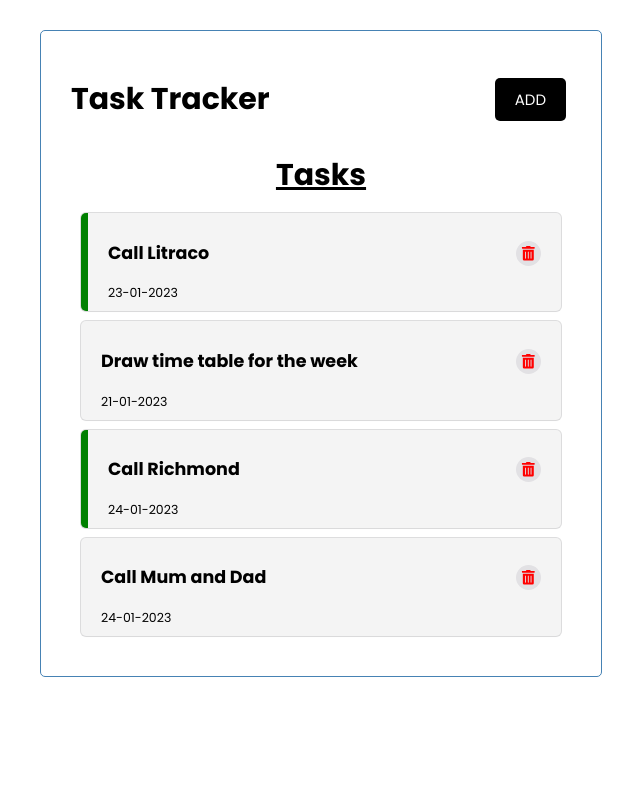
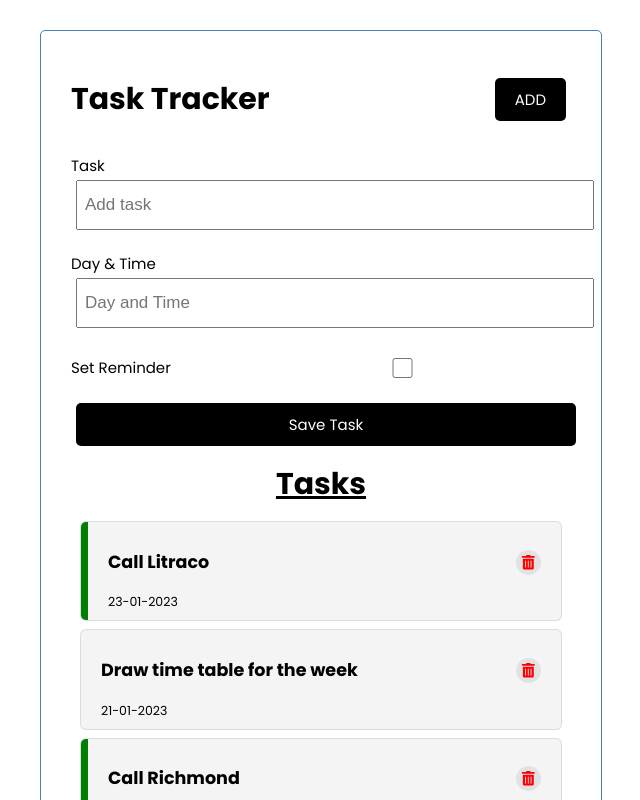
Before and after one commit to kodcapsule/Task-Tracker, a React (Create React App) app: page / in a window 1280 px wide. Shown: the top 800 px of the page, without its empty margins (319-959 px from the left). Built offline with nearby package versions, Linux system fonts and the light colour scheme.

Commit message:
added addTask component

```diff
--- a/src/App.js
+++ b/src/App.js
@@ -2,6 +2,7 @@ import { useState } from "react";
 
 import Header from "./components/Header";
 import Tasks from "./components/Tasks";
+import AddTask from "./components/AddTask";
 
 function App() {
   const [tasks, setTasks] = useState([
@@ -35,6 +36,11 @@ function App() {
     // console.log(`deleted task with Id: ${id}`);
     setTasks(tasks.filter((task) => task.id !== id));
   };
+
+  const addTask = (task) => {
+    console.log(task);
+  };
+
   const toggleReminder = (id, event) => {
     setTasks(
       tasks.map((task) => {
@@ -47,6 +53,7 @@ function App() {
   return (
     <div className="container">
       <Header />
+      <AddTask onAdd={addTask} />
       <Tasks tasks={tasks} onDelete={deletTask} onToggle={toggleReminder} />
     </div>
   );
--- /dev/null
+++ b/src/components/AddTask.js
@@ -0,0 +1,52 @@
+import { useState } from "react";
+
+const AddTask = ({ onAdd }) => {
+  const [text, setText] = useState("");
+  const [day, setDay] = useState("");
+  const [reminder, setRemindr] = useState(false);
+  const onSubmit = (e) => {
+    e.preventDefault();
+
+    if (!text || !day) {
+      alert("Please Enter a value");
+    }
+    onAdd({ text, day, reminder });
+    setText("");
+    setDay("");
+    setRemindr(false);
+  };
+
+  return (
+    <form onSubmit={onSubmit}>
+      <div className="form-control">
+        <label htmlFor="">Task</label>
+        <input
+          type="text"
+          placeholder="Add task "
+          value={text}
+          onChange={(e) => setText(e.target.value)}
+        />
+      </div>
+      <div className="form-control">
+        <label htmlFor="">Day & Time</label>
+        <input
+          type="text"
+          placeholder="Day and Time "
+          value={day}
+          onChange={(e) => setDay(e.target.value)}
+        />
+      </div>
+      <div className="form-control form-control-check">
+        <label htmlFor=""> Set Reminder</label>
+        <input
+          type="checkbox"
+          value={reminder}
+          onChange={(e) => setRemindr(e.currentTarget.checked)}
+        />
+      </div>
+      <input type="submit" value="Save Task" className="btn btn-block" />
+    </form>
+  );
+};
+
+export default AddTask;
```
